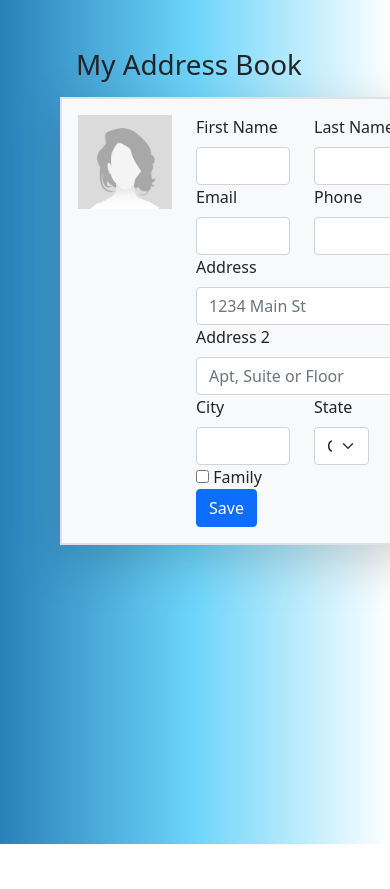
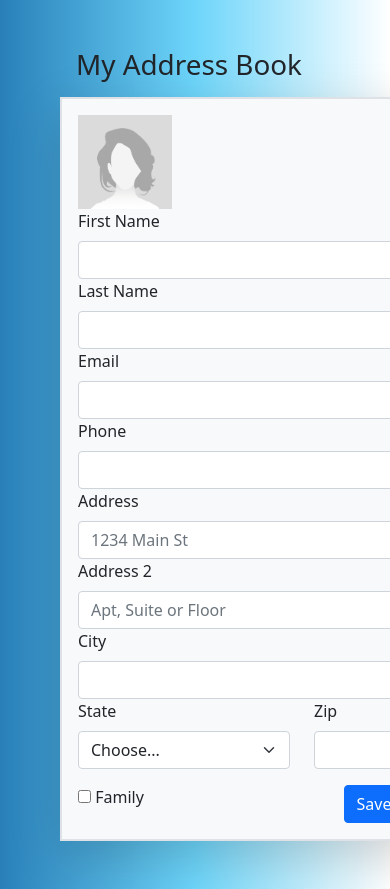
Before and after one commit to Usherg49/AddressBook, a plain HTML site: page index.html in a window 390 px wide. Shown: the top 889 px of the page. Before the commit the page ends 844 px from the top, so only its background shows below. Drawn offline with nearby package versions, Linux system fonts and the light colour scheme.

Commit message:
Mobile Optimization

```diff
--- a/index.html
+++ b/index.html
@@ -17,51 +17,51 @@
 <body>
        <div class="container m-5">
            <h1 class="m-3">My Address Book</h1>
-           <div class="border border-2 shadow-lg p-3 bg-light">
+           <div class="border border-2 shadow-lg p-3 bg-light float-none">
                 <div class="row">
                     <div class="col-4 h-100">
                         <img src="/img/GirlOne_4x.png" class="img-fluid" alt="GirlOne_4x.png">
                     </div>
-                <div class="col-8">
+                    <div class="col-12 col-md-8">
                         <form action="#">
                             <div class="row">
-                            <div class="col">
+                                <div class="col-12 col-md-6">
                                     <label class="form-label">First Name</label>
                                     <input type="text" name="firstName" class="form-control" aria-label="First Name" required>
                                 </div>
-                            <div class="col">
+                                <div class="col-12 col-md-6">
                                     <label class="form-label">Last Name</label>
                                     <input type="text" name="lastName" class="form-control" aria-label="Last Name" required>
                                 </div>
                             </div>
                             <div class="row">
-                            <div class="col">
+                                <div class="col-12 col-md-6">
                                     <label class="form-label">Email</label>
                                     <input type="email" name="email" class="form-control" aria-label="Email" required>
                                 </div>
-                            <div class="col">
+                                <div class="col-12 col-md-6">
                                     <label class="form-label">Phone</label>
                                     <input type="tel" name="phone" class="form-control" aria-label="Phone" required>
                                 </div>
                             </div>
                             <div class="row">
-                            <div class="col">
+                                <div class="col-12">
                                     <label class="form-label">Address</label>
                                     <input type="text" name="address" class="form-control" aria-label="Address" placeholder="1234 Main St" required>
                                 </div>
                             </div>
                             <div class="row">
-                            <div class="col">
+                                <div class="col-12">
                                     <label class="form-label">Address 2</label>
                                     <input type="text" name="address2" class="form-control" aria-label="Address 2" placeholder="Apt, Suite or Floor">
                                 </div>
                             </div>
                             <div class="row">
-                            <div class="col-6">
+                                <div class="col-12 col-md-6">
                                     <label class="form-label">City</label>
                                     <input type="text" name="city" class="form-control" aria-label="City" required>
                                 </div>
-                            <div class="col-4">
+                                <div class="col-8 col-md-4">
                                     <label class="form-label">State</label>
                                     <select id="inputState" class="form-select" required>
                                         <option selected>Choose...</option>
@@ -117,18 +117,31 @@
                                         <option value="WY">Wyoming</option>
                                         </select>
                                 </div>
-                            <div class="col-2">
+                                <div class="col-4 col-md-2">
                                     <label class="form-label">Zip</label>
                                     <input type="text" name="zip" class="form-control" aria-label="Zip" required>
                                 </div>
                             </div>
+                            <div class="row mt-3">
+                                <div class="col-9">
                                     <div class="custom-control custom-checkbox">
+                                        <input type="checkbox" class="custom-control-input" id="familyCheckbox">
+                                        <label class="custom-control-label" for="customCheck1">Family</label>
+                                    </div>
+                                </div>
+                                <div class="col-3">
+                                    <div class="d-flex justify-content-md-end">
+                                        <button type="submit" class="btn btn-primary float-right">Save</button>
+                                    </div>
+                                </div>
+                            </div>
+                            <!-- <div class="custom-control custom-checkbox">
                                 <input type="checkbox" class="custom-control-input" id="familyCheckbox">
                                 <label class="custom-control-label" for="customCheck1">Family</label>
                             </div>
                             <div class="d-flex justify-content-md-end">
                                 <button type="submit" class="btn btn-primary float-right">Save</button>
-                        </div>
+                            </div> -->
                         </form>
                     </div>
                 </div>
```
Lines whose indentation alone changed are shown as unchanged.
